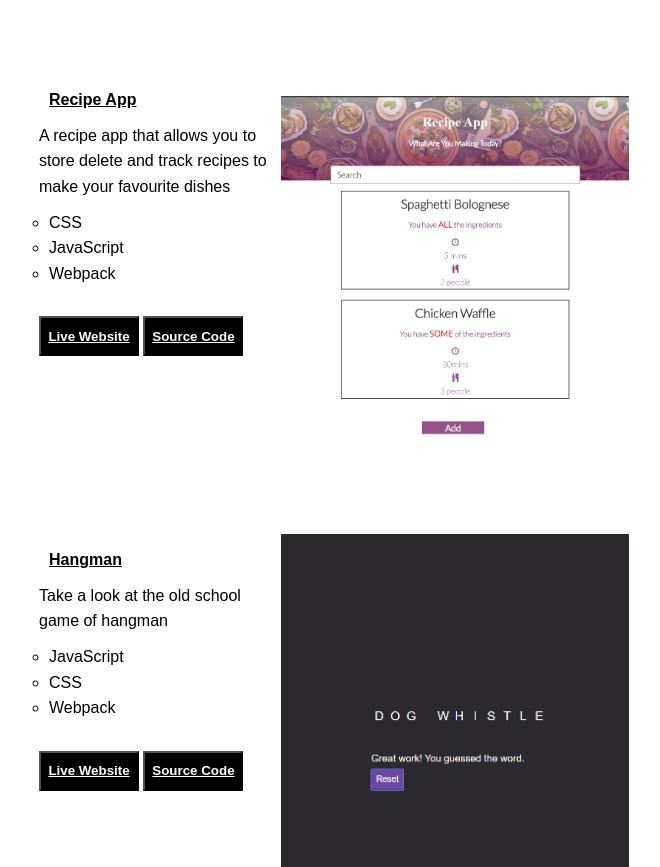
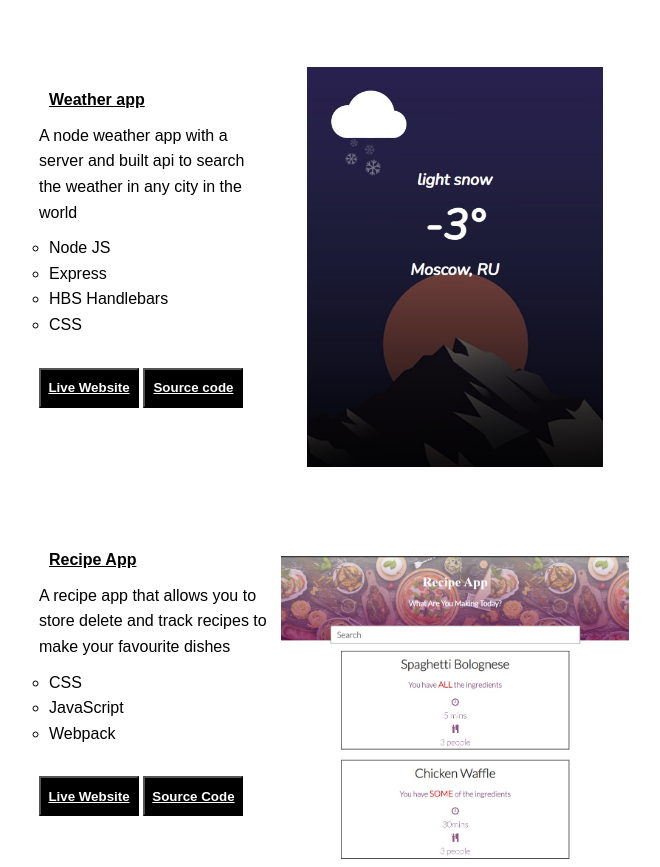
Before and after one commit to Issa0712/portfolio, a plain HTML site: page index.html in a window 1280 px wide. Shown: the part 2952-3819 px from the top of the page, without its empty margins (311-971 px from the left). Drawn offline with Linux system fonts and the light colour scheme; a web font is replaced by a local one.

Commit message:
new project

```diff
--- a/index.html
+++ b/index.html
@@ -190,6 +190,24 @@
         </div>
 
         <div class="projects_mobile_card">
+            <h4>Weather App</h4>
+            <p>A node weather app with a server and built api to search the weather in any city in the world</p>
+            <ul>
+                <li>Node JS</li>
+                <li>Express</li>
+                <li>HBS Handlebars</li>
+                <li>CSS</li>
+            </ul>
+            <div class="project_mobile_card_img">
+                <img src="/images/work/weather-app.jpg" alt="weather application">
+            </div>
+            <div class="project_mobile_button_wrapper">
+                <button><a href="https://issa210122-weather-app.herokuapp.com/" target="_blank">Live Website</a></button>
+                <button><a href="https://github.com/Issa0712/node_weather_webserver" target="_blank">Source code</a></button>
+            </div>
+        </div>
+
+        <div class="projects_mobile_card">
             <h4>Recipe App</h4>
             <p>A recipe app that allows you to store delete and track recipes to make your favourite dishes</p>
             <ul>
@@ -298,6 +316,28 @@
 
             </div>
         </div>
+
+        <div class="project_card">
+            <div class="info">
+            <h4>Weather app</h4>
+            <p>A node weather app with a server and built api to search the weather in any city in the world</p>
+            <ul>
+                <li>Node JS</li>
+                <li>Express</li>
+                <li>HBS Handlebars</li>
+                <li>CSS</li>
+            </ul>
+
+            <button><a href="https://issa210122-weather-app.herokuapp.com/" target="_blank">Live Website</a></button>
+            <button><a href="https://issa0712.github.io/node_weather_webserver" target="_blank">Source code</a></button>
+
+            </div>
+            <div class="image">
+                <img src="./images/work/weather-app.jpg" alt="Weather App">
+
+            </div>
+        </div>
+
         <div class="project_card">
             <div class="info">
             <h4>Recipe App</h4>
```
Also changed, not shown: images/work/weather-app.jpg (added).
